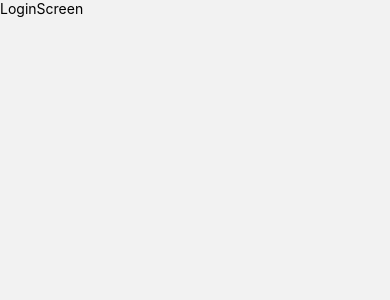
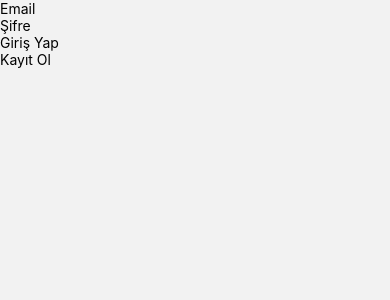
Before and after one commit to ycihan0/AuthWithFirebase, a React Native app: screen /Login in a window 390 px wide. Shown: the top 300 px of the page. Built offline with nearby package versions, Linux system fonts and the light colour scheme.

Commit message:
LoginScreen

```diff
--- a/screens/LoginScreen.js
+++ b/screens/LoginScreen.js
@@ -1,12 +1,30 @@
-import { StyleSheet, Text, View } from 'react-native'
-import React from 'react'
+import {
+  StyleSheet,
+  Text,
+  View,
+  KeyboardAvoidingView,
+  TextInput,
+  TouchableOpacity,
+} from "react-native";
+import React from "react";
 
 export default function LoginScreen() {
   return (
-    <View>
-      <Text>LoginScreen</Text>
-    </View>
-  )
+    <KeyboardAvoidingView style={styles.container} behavior="padding">
+      <View style={styles.inputContainer}>
+        <TextInput style={styles.input} placeholder="Email" />
+        <TextInput style={styles.input} placeholder="Şifre" />
+      </View>
+      <View style={styles.buttonContainer}>
+        <TouchableOpacity style={styles.button}>
+          <Text style={styles.buttonText}>Giriş Yap</Text>
+        </TouchableOpacity>
+        <TouchableOpacity style={[styles.button, styles.outlineButton]}>
+          <Text style={styles.outlineButtonText}>Kayıt Ol</Text>
+        </TouchableOpacity>
+      </View>
+    </KeyboardAvoidingView>
+  );
 }
 
-const styles = StyleSheet.create({})
+const styles = StyleSheet.create({});
```
